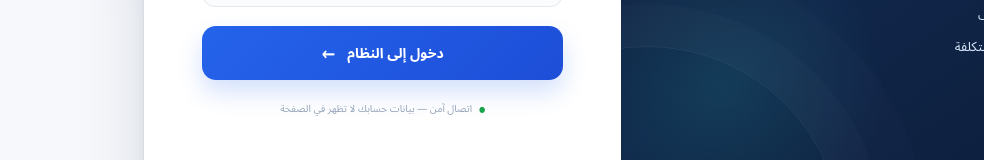
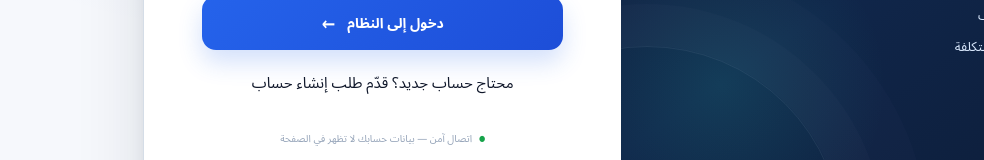
Before and after one commit to alomdamohamed652-afk/Tezkar, a Next.js app in the folder apps/web/: page /login in a window 1280 px wide. Shown: the part 496-656 px from the top of the page, without its empty margins (296-1280 px from the left). Built offline with nearby package versions, Linux system fonts and the light colour scheme; no server answers.

Commit message:
Link login page to self-registration

```diff
--- a/apps/web/app/login/page.tsx
+++ b/apps/web/app/login/page.tsx
@@ -2,6 +2,7 @@
 
 import { FormEvent, useState } from "react";
 import { useRouter } from "next/navigation";
+import Link from "next/link";
 
 import { API_BASE as API } from "../../lib/api-base";
 
@@ -125,6 +126,8 @@ export default function LoginPage() {
             </button>
           </form>
 
+          <p style={{textAlign:"center",marginTop:20}}>محتاج حساب جديد؟ <Link href="/register">قدّم طلب إنشاء حساب</Link></p>
+
           <div className="auth-security">
             <span className="auth-lock">●</span>
             <span>اتصال آمن — بيانات حسابك لا تظهر في الصفحة</span>
```
